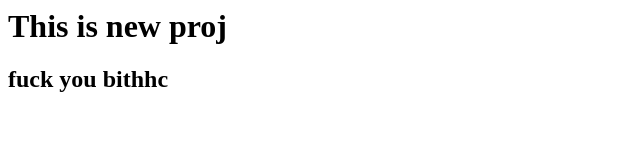
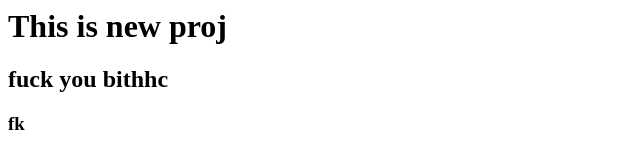
Before and after one commit to sbharath31/Proj-docker, a plain HTML site: page index.html in a window 1280 px wide. Shown: the full height of the page, 0-640 px from the left. Drawn offline with Linux system fonts and the light colour scheme.

Commit message:
commited

```diff
--- a/index.html
+++ b/index.html
@@ -1,2 +1,3 @@
 <h1> This is new proj</h1>
 <h2> fuck you bithhc</h2>
+<h3> fk</h3>
```
